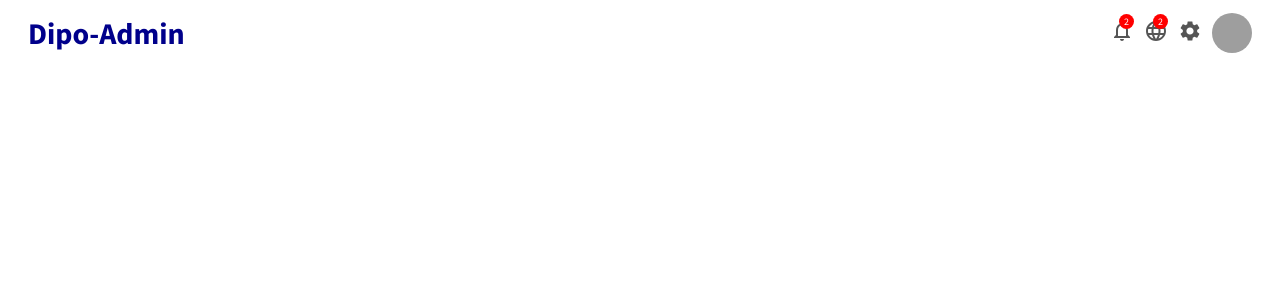
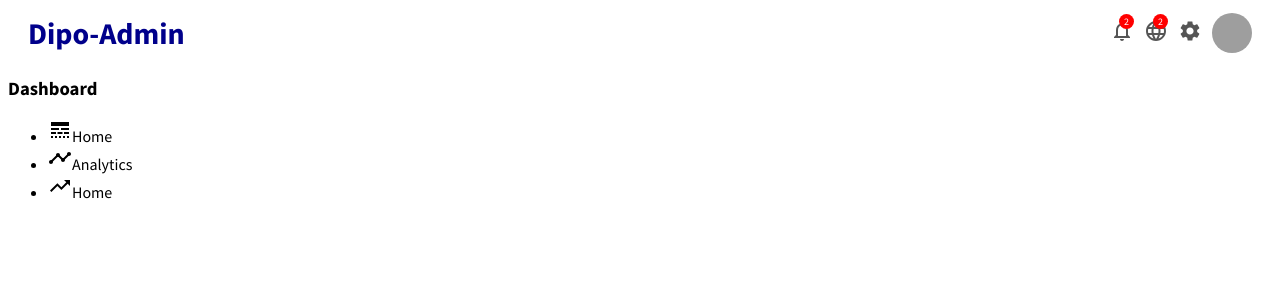
Before and after one commit to MrDiipo/Admin-Dashboard-In-ReactJS, a React (Create React App) app: page / in a window 1280 px wide. Shown: the top 300 px of the page. Built offline with nearby package versions, Linux system fonts and the light colour scheme; grey boxes are pictures that could not be loaded.

Commit message:
Add and develop Side bar components

```diff
--- a/src/App.js
+++ b/src/App.js
@@ -1,9 +1,15 @@
+import Sidebar from "./components/sidebar/Sidebar";
 import Topbar from "./components/topBar/Topbar";
+import "./app.css"
 
 function App() {
   return (
     <div>
       <Topbar/>
+      <div className="container">
+      <Sidebar/>
+      <div className="others"></div>
+      </div>
     </div>
   );
 }
--- /dev/null
+++ b/src/app.css
@@ -0,0 +1,3 @@
+.container{
+    display: flex;
+}
--- /dev/null
+++ b/src/components/sidebar/Sidebar.jsx
@@ -0,0 +1,34 @@
+import React from 'react'
+import "./sidebar.css"
+import {LineStyle, Timeline, TrendingUp} from "@mui/icons-material"
+
+function Sidebar() {
+    return (
+        <div className="sidebar">
+            <div className="sidebarWrapper">
+            <div className="sidebarMenu">
+
+            <h3 className="sidebarTitle">Dashboard</h3>
+            <ul className="sidebarList">
+                <li className="sidebarListItem">
+                <LineStyle/>
+                Home
+                </li>
+                <li className="sidebarListItem">
+                <Timeline/>
+                Analytics
+                </li>
+                <li className="sidebarListItem">
+                <TrendingUp/>
+                Home
+                </li>
+            </ul>
+
+            </div>
+
+            </div>
+        </div>
+    )
+}
+
+export default Sidebar
--- /dev/null
+++ b/src/components/sidebar/sidebar.css
@@ -0,0 +1,4 @@
+.sidebar{
+    flex: 1;
+    height:  calc(100vh - 50px);
+}
--- a/src/components/topBar/Topbar.jsx
+++ b/src/components/topBar/Topbar.jsx
@@ -25,7 +25,7 @@ export default function Topbar() {
               <div className="topbarIconContainer">
                   <Settings/>
               </div>
-              <img src="https://drive.google.com/file/d/13vugfzJzylzQ62YBOt9ai8yWdaHsBAM9/view?usp=sharing" alt="" className="topAvatar"></img>
+              <img src="https://photos.app.goo.gl/jybEwMocHZ2YywK58" alt="" className="topAvatar"/>
           </div>
         </div>
         </div>
--- a/src/components/topBar/topbar.css
+++ b/src/components/topBar/topbar.css
@@ -2,6 +2,9 @@
     width: 100%;
     height: 50px;
     background-color: white;
+    position: sticky;
+    top: 0;
+    z-index: 999;
 }
 
 .topbarWrapper{
```
